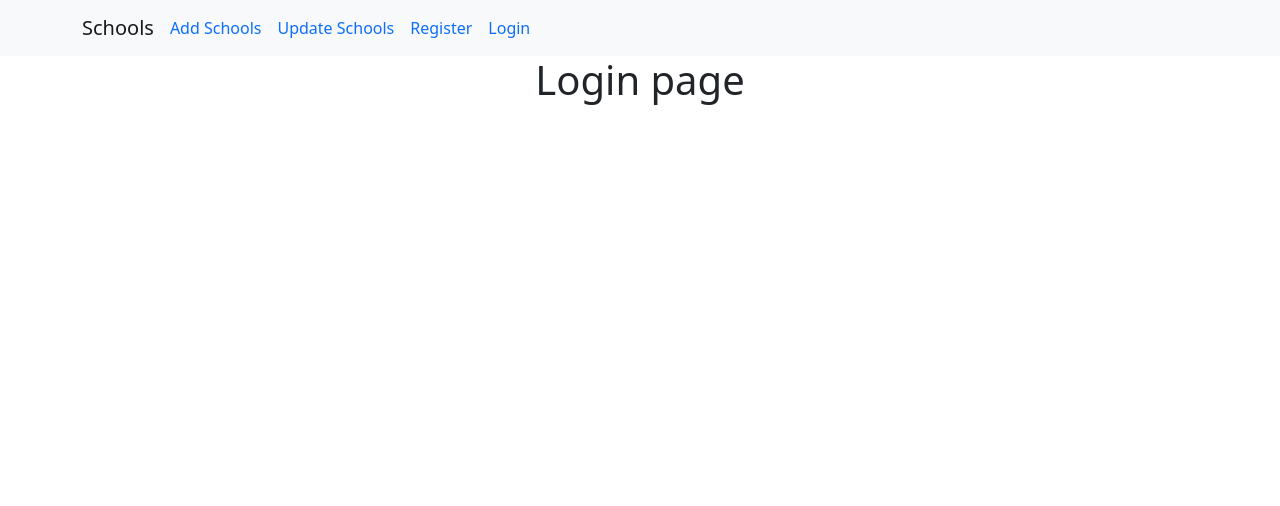
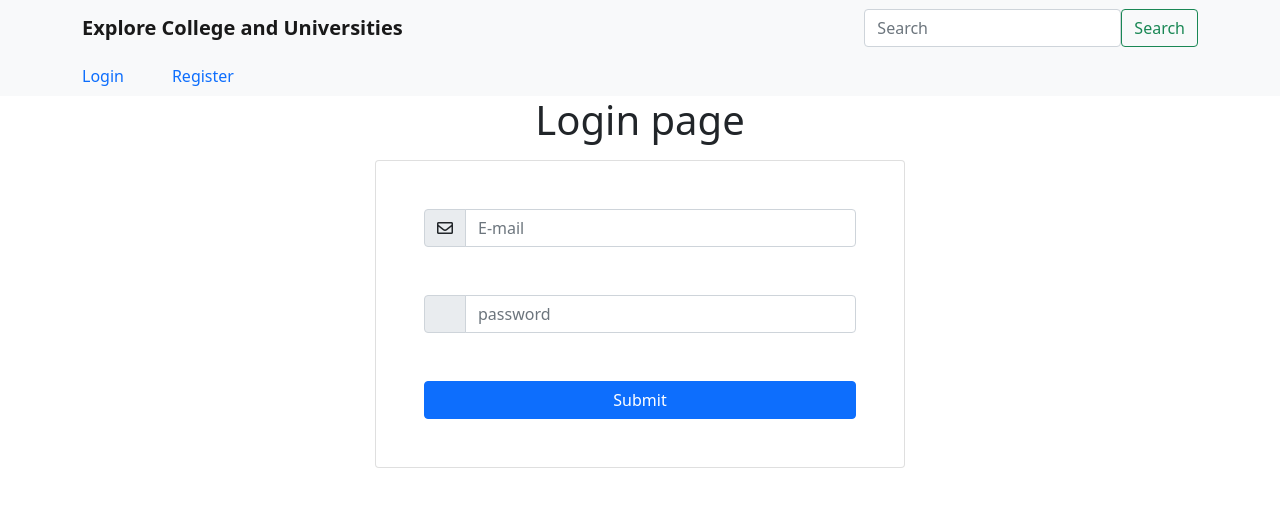
Before and after one commit to lanna-code00/assessment, a React (Create React App) app: page /login in a window 1280 px wide. Shown: the top 506 px of the page. Built offline with nearby package versions, Linux system fonts and the light colour scheme.

Commit message:
added search bar and fuctionalities

```diff
--- a/package.json
+++ b/package.json
@@ -6,6 +6,7 @@
     "@testing-library/jest-dom": "^5.14.1",
     "@testing-library/react": "^11.2.7",
     "@testing-library/user-event": "^12.8.3",
+    "axios": "^0.21.1",
     "bootstrap": "^5.1.0",
     "react": "^17.0.2",
     "react-bootstrap": "^1.6.1",
--- a/src/App.js
+++ b/src/App.js
@@ -7,14 +7,15 @@
 import Register from './components/Register.js';
 import Addproduct from './components/Addproduct.js'
 import Updateproduct from './components/Updateproduct.js';
+import Userspage from './Userspage/Userspage.js';
+import Protected from "./components/Protected.js";
 
 function App() {
   return (
     <div className="App">
-         {/* <Userspage/> */}
+         <Userspage/>
 
       <BrowserRouter>
-          <Header/>
         <Route path="/login">
           <Login/>
         </Route>
@@ -22,10 +23,12 @@
           <Register/>
         </Route>
         <Route path="/add">
-          <Addproduct/>
+          <Protected Cmp={Addproduct}/>
+          {/* <Addproduct/> */}
         </Route>
         <Route path="/update">
-          <Updateproduct/>
+          <Protected Cmp={Updateproduct}/>
+          {/* <Updateproduct/> */}
         </Route>
 
       </BrowserRouter>
--- a/src/components/Addproduct.js
+++ b/src/components/Addproduct.js
@@ -1,8 +1,62 @@
+import Header from "./Header";
+import React, {useState, useEffect} from 'react';
+import {Button } from 'react-bootstrap'
+import {useHistory} from 'react-router-dom'
+
 function Addproduct()
 {
+    const [name, setName] = useState()
+    const [details, setDetail] = useState()
+    const [links, setLinks] = useState()
+    const [image, setImage] = useState()
+
+    async function handleSchools () {
+       let formdata = new FormData();
+       formdata.append('name', name);
+       formdata.append('details', details);
+       formdata.append('links', links);
+       formdata.append('image', image);
+
+       let submission = await fetch("http://localhost:8000/api/schools", {
+           method: "POST",
+           body: formdata
+       });
+       console.log("Data has been saved");
+    }
+
     return (
         <>
-            <h1>Addproduct page</h1>
+            <Header/>
+            <h5>ADD SCHOOLS</h5>
+            <div className="container">
+                <div className="row">
+                    <div className="col-md-6 mx-auto">
+
+                        <div className="input-group mb-5">
+                            <span className="input-group-text fa fa-envelope" id="basic-addon1"></span>
+                            <input type="text" value={name} onChange={(e) => setName(e.target.value)} className="form-control" placeholder="School Name"/>
+                        </div>
+
+                        <div className="input-group mb-5">
+                            <span className="input-group-text fa fa-unlock-alt" id="basic-addon1"></span>
+                            <input type="text" value={details} onChange={(e) => setDetail(e.target.value)} className="form-control" placeholder="Details"/>
+                        </div>
+
+                        <div className="input-group mb-5">
+                            <span className="input-group-text fa fa-link" id="basic-addon1"></span>
+                            <input type="text" value={links} onChange={(e) => setLinks(e.target.value)} className="form-control" placeholder="Website Link"/>
+                        </div>
+
+                        <div className="input-group mb-5">
+                            <span className="input-group-text fa fa-file" id="basic-addon1"></span>
+                            <input type="file" onChange={(e) => setImage(e.target.files[0])} className="form-control" placeholder=""/>
+                        </div>
+
+                        <Button onClick={handleSchools} className="btn btn-primary col-md-12">Add School</Button>
+
+                    </div>
+                </div>
+            </div>
         </>
     )
 }
--- a/src/components/Header.js
+++ b/src/components/Header.js
@@ -1,21 +1,46 @@
-import {Navbar, Nav, Container} from 'react-bootstrap';
+import {Navbar, Nav, Container, NavDropdown} from 'react-bootstrap';
 import {Link} from 'react-router-dom';
+import {useHistory} from 'react-router-dom';
 
 function Header()
 {
+   let history = useHistory();
+   let user = JSON.parse(localStorage.getItem('UserInfo'))
+
+   const handleLogout = () =>
+   {
+     localStorage.removeItem('UserInfo');
+     history.push('/login');
+   }
+
     return (
         <>
         <Navbar bg="light" variant="light">
             <Container>
-                <Navbar.Brand href="#home">Schools</Navbar.Brand>
                 <Nav className="me-auto">
-                    <Link to="/add" style={{ textDecoration:'none' }} className="me-3">Add Schools</Link>
-                    <Link to="/update" style={{ textDecoration:'none' }} className="me-3">Update Schools</Link>
+                    {
+                        localStorage.getItem('UserInfo') ?
+                        <>
+                    <Link to="/add" style={{ textDecoration:'none' }} className="me-5">Add Schools</Link>
+                    <Link to="/update" style={{ textDecoration:'none' }} className="me-5">Update Schools</Link>
+                        </>
+                        :
+                        <>
+                    <Link to="/login" style={{ textDecoration:'none' }} className="me-5 float-end">Login</Link>
+                    <Link to="/register" style={{ textDecoration:'none' }} className="me-5 float-end">Register</Link>
+                        </>
+                    }
                     <div className="float-end">
-                    <Link to="/login" style={{ textDecoration:'none' }} className="me-3 float-end">Login</Link>
-                    <Link to="/register" style={{ textDecoration:'none' }} className="me-3 float-end">Register</Link>
                     </div>
                 </Nav>
+                {localStorage.getItem('UserInfo') ?
+                <Nav>
+                    <NavDropdown title={user.name}>
+                        <NavDropdown.Item onClick={handleLogout} style={{ textDecoration:'none', color: 'red', cursor: 'pointer' }}>Logout</NavDropdown.Item>
+                    </NavDropdown>
+                </Nav>
+                :null
+                }
             </Container>
         </Navbar>
 
--- a/src/components/Login.js
+++ b/src/components/Login.js
@@ -1,8 +1,66 @@
+import Header from './Header.js'
+import React, {useState, useEffect} from 'react';
+import {Button } from 'react-bootstrap'
+import {useHistory} from 'react-router-dom'
+
 function Login()
 {
+    let history = useHistory();
+
+    const [email, setEmail] = useState("")
+    const [password, setPassword] = useState("")
+
+    useEffect(() => {
+       if (localStorage.getItem('UserInfo')) {
+           history.push('/add');
+       }
+    }, [])
+
+    async function handleLogin ()
+    {
+        let user = {email, password};
+
+        let result = await fetch("http://localhost:8000/api/login", {
+             method: "POST",
+             body: JSON.stringify(user),
+             headers: {
+                 "Content-Type":"application/json",
+                 "Accept": "application/json"
+             }
+         })
+
+         result = await result.json();
+         localStorage.setItem('UserInfo', JSON.stringify(result));
+         history.push("/add");
+    }
+
     return (
         <>
+            <Header/>
             <h1>Login page</h1>
+            <div className="container">
+                <div className="row">
+                    <div className="col-md-6 mx-auto">
+
+                        <div className="card rounded m-2 p-5">
+
+                        <div className="input-group mb-5">
+                            <span className="input-group-text fa fa-envelope" id="basic-addon1"></span>
+                            <input type="text" value={email} onChange={(e) => setEmail(e.target.value)} className="form-control" placeholder="E-mail"/>
+                        </div>
+
+                        <div className="input-group mb-5">
+                            <span className="input-group-text fa fa-unlock-alt" id="basic-addon1"></span>
+                            <input type="password" value={password} onChange={(e) => setPassword(e.target.value)} className="form-control" placeholder="password"/>
+                        </div>
+
+                        <Button onClick={handleLogin} className="btn btn-primary col-md-12">Submit</Button>
+                        </div>
+
+
+                    </div>
+                </div>
+            </div>
         </>
     )
 }
--- /dev/null
+++ b/src/components/Protected.js
@@ -0,0 +1,20 @@
+import Header from './Header.js'
+import React, {useState, useEffect} from 'react';
+import {useHistory} from 'react-router-dom'
+
+function Protected({Cmp})
+{
+    let history = useHistory();
+    useEffect(() => {
+      if(!localStorage.getItem('UserInfo')){
+        history.push("/login")
+      }
+    },[])
+    return (
+        <>
+           <Cmp/>
+        </>
+    )
+}
+
+export default Protected;
--- a/src/components/Register.js
+++ b/src/components/Register.js
@@ -1,9 +1,41 @@
 import {Button} from 'react-bootstrap';
+import React, {useState, useEffect} from 'react';
+import {useHistory} from 'react-router-dom'
+import Header from './Header.js'
 
 function Register()
 {
+    useEffect(() => {
+      if (localStorage.getItem('UserInfo')) {
+        history.push("/add");
+      }
+    }, [])
+    let [name, setName] = useState("");
+    let [email, setEmail] = useState("");
+    let [password, setPassword] = useState("");
+    let history = useHistory();
+
+    async function handleSignUp () {
+        let user = {name, email, password};
+
+       let result = await fetch("http://127.0.0.1:8000/api/register", {
+            method: "POST",
+            body: JSON.stringify(user),
+            headers: {
+                "Content-Type":"application/json",
+                "Accept": "application/json"
+            }
+        })
+
+        result = await result.json();
+        localStorage.setItem('UserInfo', JSON.stringify(result));
+        history.push("/add");
+    }
+
     return (
         <>
+        <Header/>
+
             <h5>Register page</h5>
 
             <div className="container">
@@ -14,20 +46,20 @@
 
                         <div className="input-group mb-5">
                             <span className="input-group-text fa fa-user" id="basic-addon1"></span>
-                            <input type="text" className="form-control" placeholder="Name"/>
+                            <input type="text" value={name} onChange={(e) => setName(e.target.value)} className="form-control" placeholder="Name"/>
                         </div>
 
                         <div className="input-group mb-5">
                             <span className="input-group-text fa fa-envelope" id="basic-addon1"></span>
-                            <input type="text" className="form-control" placeholder="E-mail"/>
+                            <input type="text" value={email} onChange={(e) => setEmail(e.target.value)} className="form-control" placeholder="E-mail"/>
                         </div>
 
                         <div className="input-group mb-5">
                             <span className="input-group-text fa fa-unlock-alt" id="basic-addon1"></span>
-                            <input type="text" className="form-control" placeholder="password"/>
+                            <input type="password" value={password} onChange={(e) => setPassword(e.target.value)} className="form-control" placeholder="password"/>
                         </div>
 
-                        <Button className="btn btn-primary col-md-12">Submit</Button>
+                        <Button onClick={handleSignUp} className="btn btn-primary col-md-12">Submit</Button>
                         </div>
 
 
--- a/src/components/Updateproduct.js
+++ b/src/components/Updateproduct.js
@@ -1,7 +1,10 @@
+import Header from "./Header";
+
 function Updateproduct()
 {
     return (
         <>
+            <Header/>
             <h1>Updateproduct page</h1>
         </>
     )
```
Also changed, not shown: src/components/Schools.js (added, +10 -0 lines), 1 other file (tests, documents, lock files or other folders).
